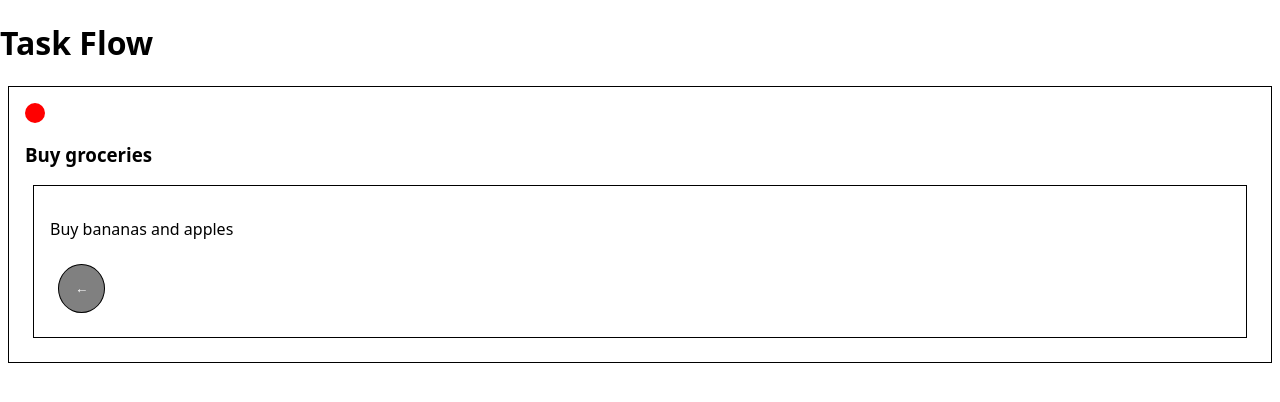
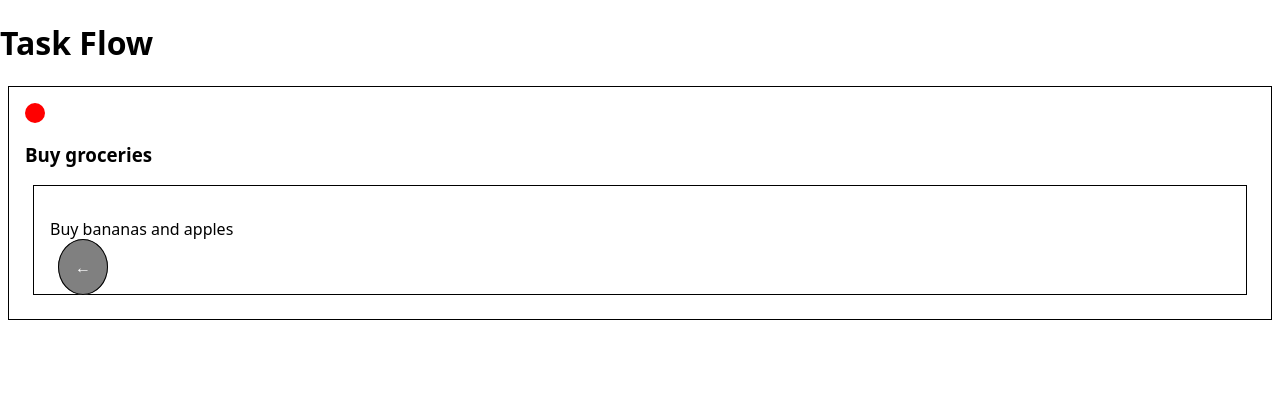
Before and after one commit to anapecic/task-flow, a Next.js app: page /1 in a window 1280 px wide. Shown: the top 402 px of the page. Built offline with nearby package versions, Linux system fonts and the light colour scheme.

Commit message:
changed button to link

```diff
--- a/components/BackButton/BackButton.js
+++ /dev/null
@@ -1,15 +0,0 @@
-import styled from "styled-components";
-
-const ButtonStyle = styled.button`
-  border: 1px solid black;
-  padding: 1rem;
-  margin: 0.5rem;
-  border-radius: 50%;
-  background: grey;
-  text-decoration: none;
-  color: white;
-`;
-
-export default function BackButton({ butttonContent, handleClick }) {
-  return <ButtonStyle onClick={handleClick}>{butttonContent}</ButtonStyle>;
-}
--- a/pages/[id].js
+++ b/pages/[id].js
@@ -1,10 +1,10 @@
 import { useRouter } from "next/router";
 import Header from "@/components/Header/Header";
-import BackButton from "@/components/BackButton/BackButton";
 import styled from "styled-components";
 import { StyledPriority } from "@/components/StyledPriority";
 import { StyledTaskFlexWrapper } from "@/components/StyledTaskFlexWrapper";
 import { StyledDate } from "@/components/StyledDate";
+import Link from "next/link";
 
 const StyledDetailsPage = styled.section`
   border: 1px solid #000000;
@@ -16,6 +16,16 @@ const StyledDescription = styled.aside`
   border: 1px solid black;
   padding: 1rem;
   margin: 0.5rem;
+`;
+
+const StyledBackLink = styled(Link)`
+  border: 1px solid black;
+  padding: 1rem;
+  margin: 0.5rem;
+  border-radius: 50%;
+  background: grey;
+  text-decoration: none;
+  color: white;
 `;
 
 export default function DetailsPage({ sortedDefaultTasks }) {
@@ -42,10 +52,7 @@ export default function DetailsPage({ sortedDefaultTasks }) {
         <h3>{currentTask.title}</h3>
         <StyledDescription>
           <p>{currentTask.description}</p>
-          <BackButton
-            handleClick={() => router.push("/")}
-            butttonContent="&larr;"
-          />
+          <StyledBackLink href="/">&larr;</StyledBackLink>
         </StyledDescription>
       </StyledDetailsPage>
     </>
```
